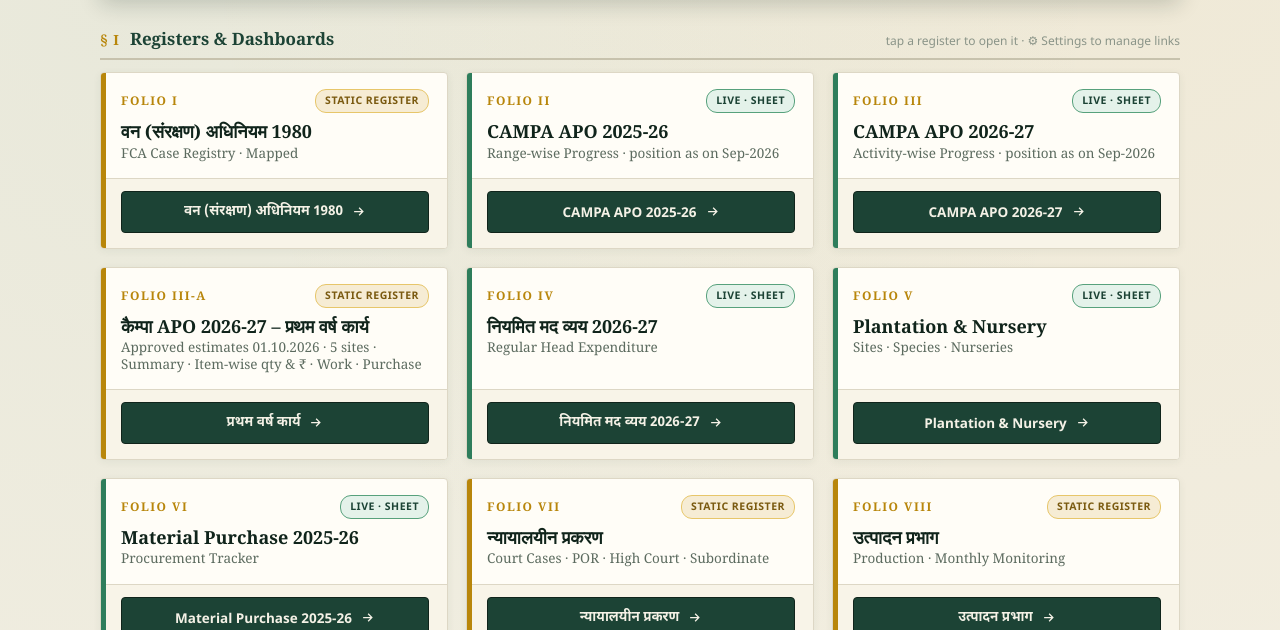
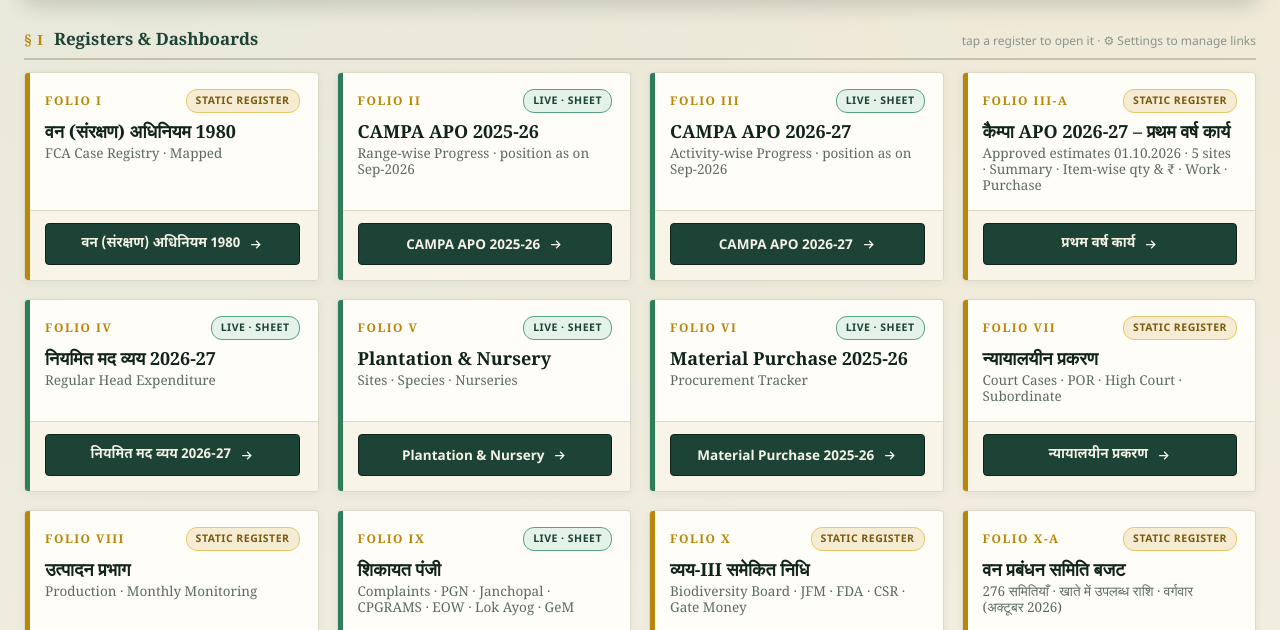
Before and after one commit to ashishkhelwar/Raigarh-Van-Mandal-Dashboard, a plain HTML site: page index.html in a window 1280 px wide. Shown: the part 192-822 px from the top of the page. Drawn offline with Linux system fonts and the light colour scheme.

Commit message:
Hub: 4-column card grid, wider page; add Folio X-A JFM committee budget card (deep link to tab)
Co-Authored-By: Claude Opus 5.5 <noreply@anthropic.com>

```diff
--- a/index.html
+++ b/index.html
@@ -31,7 +31,7 @@ body{
     radial-gradient(circle at 12% 8%, rgba(46,125,91,.05), transparent 42%),
     radial-gradient(circle at 88% 4%, rgba(184,134,11,.05), transparent 40%);
 }
-.wrap{max-width:1120px; margin:0 auto; padding:22px 20px 60px}
+.wrap{max-width:1480px; margin:0 auto; padding:22px 24px 60px}
 a{color:var(--forest); text-decoration:none}
 a:hover{text-decoration:underline}
 .deva{font-family:var(--deva)}
@@ -135,7 +135,14 @@ a:hover{text-decoration:underline}
 .sec-h .hint{margin-left:auto; font-family:var(--sans); font-size:12px; font-weight:400; color:var(--ink-faint)}
 
 /* ---------- Register cards ---------- */
-.cards{display:grid; grid-template-columns:repeat(auto-fill,minmax(330px,1fr)); gap:var(--gap)}
+.cards{display:grid; grid-template-columns:repeat(4,minmax(0,1fr)); gap:var(--gap)}
+@media (max-width:1180px){ .cards{grid-template-columns:repeat(3,minmax(0,1fr))} }
+@media (max-width:880px){ .cards{grid-template-columns:repeat(2,minmax(0,1fr))} }
+.card-body{padding:14px 16px 12px 18px}
+.card h3{font-size:16.5px}
+.card h3 .hi{font-size:12.5px}
+.card-foot{padding:10px 14px 12px 18px}
+.open{font-size:13px; padding:9px 10px}
 .card{
   background:var(--surface); border:1px solid var(--rule);
   border-radius:var(--radius); display:flex; flex-direction:column;
@@ -503,6 +510,17 @@ addEventListener("scroll",u,{passive:true});addEventListener("resize",u);u()});<
       <div class="card-foot"><a class="open" data-open="vyay3" target="_blank" rel="noopener"><span class="deva">व्यय-III समेकित निधि</span> <svg width="15" height="15" viewBox="0 0 24 24" fill="none" stroke="currentColor" stroke-width="2"><path d="M5 12h14M13 6l6 6-6 6"/></svg></a></div>
     </article>
 
+    <!-- 10A · JFM committee budget -->
+    <article class="card" data-kind="static" data-reg="jfmbal"
+      data-search="jfm समिति बजट वन प्रबंधन समिति खाता शेष राशि balance budget लाभांश सुरक्षा कार्य ब्याज committee account 276 समितियाँ वर्गवार 10 लाख 20 लाख 30 लाख">
+      <div class="spine"></div>
+      <div class="card-body">
+        <div class="folio"><span class="no">Folio X-A</span><span class="badge static">Static register</span></div>
+        <h3 class="deva">वन प्रबंधन समिति बजट<span class="hi">276 समितियाँ · खाते में उपलब्ध राशि · वर्गवार (अक्टूबर 2026)</span></h3>
+      </div>
+      <div class="card-foot"><a class="open" data-open="jfmbal" target="_blank" rel="noopener"><span class="deva">समिति बजट</span> <svg width="15" height="15" viewBox="0 0 24 24" fill="none" stroke="currentColor" stroke-width="2"><path d="M5 12h14M13 6l6 6-6 6"/></svg></a></div>
+    </article>
+
     <!-- 11 · Nursery management & monitoring -->
     <article class="card" data-kind="static" data-reg="nursery"
       data-search="nursery रोपणी निगरानी प्रबंधन campa कैम्पा vb-g ram g वी.बी.-जी राम जी मनरेगा plant stock पौधा स्टॉक भंडार store muster मस्टर मजदूरी inspection निरीक्षण gem सामग्री क्रय स्थिति material purchase bhelwatikra भेलवाटिकरा kuru कुरू chuhkimar चुहकीमार">
@@ -652,6 +670,7 @@ const REGISTER_LINKS = {
   production: "./production.html",
   shikayat:   "./shikayat.html",
   vyay3:      "./expenditure-iii.html",
+  jfmbal:     "./expenditure-iii.html#jfmbal",
   nursery:    "./nursery-monitoring.html",
   project:    ""   /* Project Preparation — not built yet */
 };
@@ -660,7 +679,7 @@ const REGISTER_LINKS = {
 const REG_NAMES = {
   fca:"FCA Diversion Cases", campa25:"CAMPA APO 2025-26", campa26:"CAMPA APO 2026-27", campa26w:"CAMPA APO 2026-27 – प्रथम वर्ष कार्य",
   regular:"Regular Head व्यय", plantation:"Plantation & Nursery",
-  material:"Material Purchase", court:"Court Cases", production:"Production", shikayat:"शिकायत पंजी", vyay3:"व्यय-III समेकित निधि", nursery:"रोपणी निगरानी", project:"Project Preparation"
+  material:"Material Purchase", court:"Court Cases", production:"Production", shikayat:"शिकायत पंजी", vyay3:"व्यय-III समेकित निधि", jfmbal:"वन प्रबंधन समिति बजट", nursery:"रोपणी निगरानी", project:"Project Preparation"
 };
 
 (function(){
```
Also changed, not shown: expenditure-iii.html (+1 -0 lines).
